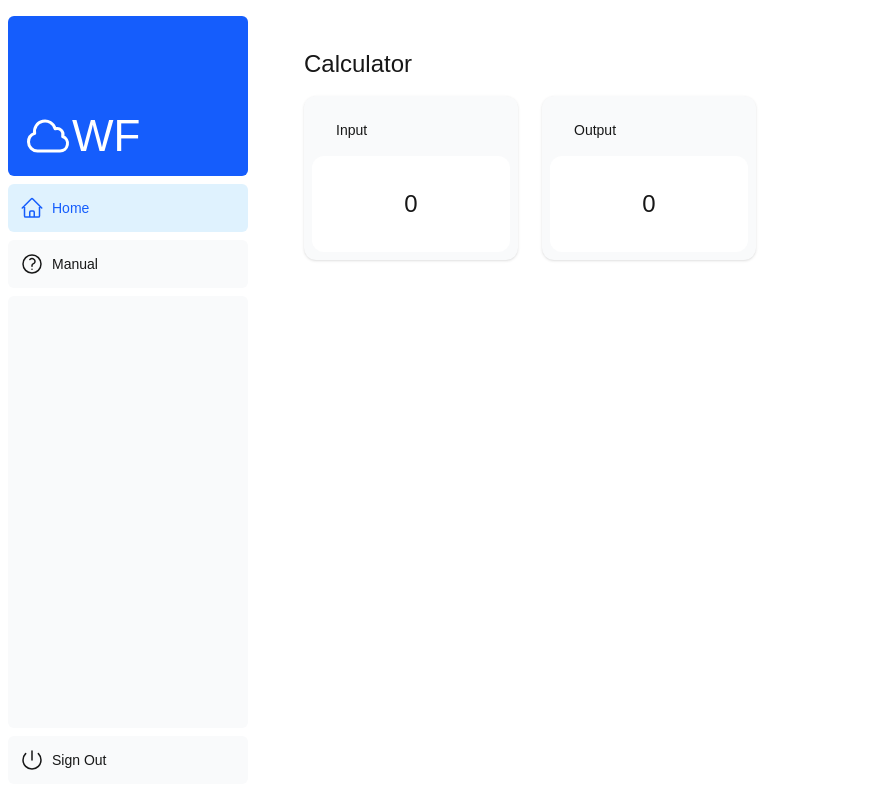
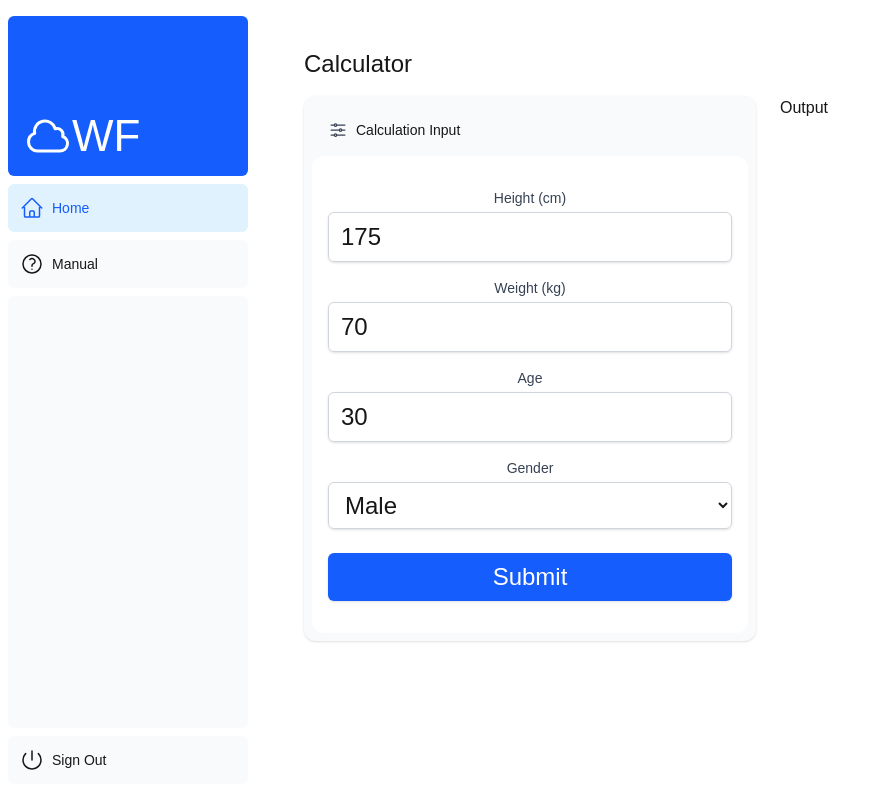
Before and after one commit to nilanbais/weatherfashion-nextjs, a Next.js app in the folder weatherfashion/: page /dashboard in a window 1280 px wide. Shown: the whole page, without its empty margins (0-883 px from the left). Built offline with nearby package versions, Linux system fonts and the light colour scheme; a web font is replaced by a local one.

Commit message:
checkpoint1

```diff
--- a/weatherfashion/app/dashboard/page.tsx
+++ b/weatherfashion/app/dashboard/page.tsx
@@ -1,5 +1,5 @@
 import { lusitana } from '@/app/ui/fonts';
-import { Card } from '@/app/ui/dashboard/cards';
+import { InputCard, OutputCard } from '@/app/ui/dashboard/cards';
 
 export default async function Page() {
 
@@ -8,12 +8,9 @@ export default async function Page() {
       <h1 className={`${lusitana.className} mb-4 text-xl md:text-2xl`}>
         Calculator
       </h1>
-      <div className="grid gap-6 sm:grid-cols-2 lg:grid-cols-4">
-        <Card title="Input" value={0} type="" />
-        <Card title="Output" value={0} type="" />
-      </div>
-      <div className="mt-6 grid grid-cols-1 gap-6 md:grid-cols-4 lg:grid-cols-8">
-
+      <div className="grid gap-6 sm:grid-cols-1 lg:grid-cols-2">
+        <InputCard title="Calculation Input"/>
+        <OutputCard title="Output"/>
       </div>
     </main>
   );
--- /dev/null
+++ b/weatherfashion/app/server/handlers.tsx
@@ -0,0 +1,5 @@
+'use server'
+
+export default async function handleUserInput(formData: FormData) {
+
+};
--- a/weatherfashion/app/ui/dashboard/cards.tsx
+++ b/weatherfashion/app/ui/dashboard/cards.tsx
@@ -1,16 +1,13 @@
 import {
-    BanknotesIcon,
-    ClockIcon,
-    UserGroupIcon,
-    InboxIcon,
+  AdjustmentsHorizontalIcon,
+  IdentificationIcon
 } from '@heroicons/react/24/outline';
 import { lusitana } from '@/app/ui/fonts';
+import UserInputForm from '@/app/ui/input/form';
 
 const iconMap = {
-    collected: BanknotesIcon,
-    customers: UserGroupIcon,
-    pending: ClockIcon,
-    invoices: InboxIcon,
+  input: AdjustmentsHorizontalIcon,
+  output: IdentificationIcon
 };
 
 export default async function CardWrapper() {
@@ -30,29 +27,62 @@ export default async function CardWrapper() {
     );
 }
 
-export function Card({
-    title,
-    value,
-    type,
+export function InputCard({
+  title
 }: {
-    title: string;
-    value: number | string;
-    type: 'invoices' | 'customers' | 'pending' | 'collected';
+  title: string
 }) {
-    const Icon = iconMap[type];
+  const Icon = iconMap.input;
 
   return (
-      <div className="rounded-xl bg-gray-50 p-2 shadow-sm">
+    <div className="rounded-xl bg-gray-50 p-2 shadow-sm w-auto h-auto">
       <div className="flex p-4">
         {Icon ? <Icon className="h-5 w-5 text-gray-700" /> : null}
         <h3 className="ml-2 text-sm font-medium">{title}</h3>
       </div>
-        <p
+      <div
         className={`${lusitana.className}
           truncate rounded-xl bg-white px-4 py-8 text-center text-2xl`}
       >
-          {value}
-        </p>
+        <UserInputForm />
+      </div>
     </div>
   );
 }
+
+
+export function OutputCard({
+  title
+}: {
+  title: string
+}) {
+  return <p>{title}</p>
+}
+
+
+// export function Card({
+//     title,
+//     value,
+//     type,
+//   }: {
+//     title: string;
+//     value: number | string;
+//     type: 'invoices' | 'customers' | 'pending' | 'collected';
+//   }) {
+//     const Icon = iconMap[type];
+
+//     return (
+//       <div className="rounded-xl bg-gray-50 p-2 shadow-sm">
+//         <div className="flex p-4">
+//           {Icon ? <Icon className="h-5 w-5 text-gray-700" /> : null}
+//           <h3 className="ml-2 text-sm font-medium">{title}</h3>
+//         </div>
+//         <p
+//           className={`${lusitana.className}
+//             truncate rounded-xl bg-white px-4 py-8 text-center text-2xl`}
+//         >
+//           {value}
+//         </p>
+//       </div>
+//     );
+// }
--- a/weatherfashion/app/ui/dashboard/sidenav.tsx
+++ b/weatherfashion/app/ui/dashboard/sidenav.tsx
@@ -11,18 +11,26 @@ export default function SideNav() {
       >
         <div className="w-32 text-white md:w-40">
           <WFLogo />
+
         </div>
       </div>
+
       <div className="flex grow flex-row justify-between space-x-2 md:flex-col md:space-x-0 md:space-y-2">
         <NavLinks />
+
         <div className="hidden h-auto w-full grow rounded-md bg-gray-50 md:block"></div>
-        <Link
+
+        <Link href="/">
+          <button
           className="flex h-[48px] w-full grow items-center justify-center gap-2 rounded-md bg-gray-50 p-3 text-sm font-medium hover:bg-sky-100 hover:text-blue-600 md:flex-none md:justify-start md:p-2 md:px-3"
-          href="/"
-        >
+          >
             <PowerIcon className="w-6" />
+
             <div className="hidden md:block">Sign Out</div>
+
+          </button>
         </Link>
+
       </div>
     </div>
   );
--- /dev/null
+++ b/weatherfashion/app/ui/input/form.tsx
@@ -0,0 +1,92 @@
+import Form from 'next/form'
+import handleUserInput from '@/app/server/handlers';
+
+
+
+export default function UserInputForm() {
+    return (
+        <Form action={handleUserInput}>
+            <div className="space-y-4">
+                {/* Height Field */}
+                <div className="flex flex-col">
+                    <label htmlFor="height" className="text-sm font-medium text-gray-700 mb-1">
+                        Height (cm)
+                    </label>
+                    <input
+                        type="number"
+                        id="height"
+                        name="height"
+                        defaultValue={175}
+                        placeholder="Enter height in cm"
+                        className="w-full px-3 py-2 border border-gray-300 rounded-md shadow-sm focus:outline-none focus:ring-2 focus:ring-blue-500 focus:border-blue-500"
+                        required
+                    />
+                </div>
+
+                {/* Weight Field */}
+                <div className="flex flex-col">
+                    <label htmlFor="weight" className="text-sm font-medium text-gray-700 mb-1">
+                        Weight (kg)
+                    </label>
+                    <input
+                        type="number"
+                        id="weight"
+                        name="weight"
+                        defaultValue={70}
+                        placeholder="Enter weight in kg"
+                        className="w-full px-3 py-2 border border-gray-300 rounded-md shadow-sm focus:outline-none focus:ring-2 focus:ring-blue-500 focus:border-blue-500"
+                        required
+                    />
+                </div>
+
+                {/* Age Field */}
+                <div className="flex flex-col">
+                    <label htmlFor="age" className="text-sm font-medium text-gray-700 mb-1">
+                        Age
+                    </label>
+                    <input
+                        type="number"
+                        id="age"
+                        name="age"
+                        defaultValue={30}
+                        placeholder="Enter age in years"
+                        className="w-full px-3 py-2 border border-gray-300 rounded-md shadow-sm focus:outline-none focus:ring-2 focus:ring-blue-500 focus:border-blue-500"
+                        required
+                    />
+                </div>
+
+                {/* Gender Field */}
+                <div className="flex flex-col">
+                    <label htmlFor="gender" className="text-sm font-medium text-gray-700 mb-1">
+                        Gender
+                    </label>
+                    <select
+                        id="gender"
+                        name="gender"
+                        className="w-full px-3 py-2 border border-gray-300 rounded-md shadow-sm focus:outline-none focus:ring-2 focus:ring-blue-500 focus:border-blue-500"
+                        required
+                    >
+                        <option value="" disabled>Select gender</option>
+                        <option value="male">Male</option>
+                        <option value="female">Female</option>
+                        <option value="other">Other</option>
+                    </select>
+                </div>
+
+                {/* Submit Button */}
+                <div className="pt-2">
+                    <button
+                        type="submit"
+                        className="w-full bg-blue-600 hover:bg-blue-700 text-white font-medium py-2 px-4 rounded-md shadow-sm focus:outline-none focus:ring-2 focus:ring-blue-500 focus:ring-offset-2 transition-colors"
+                    >
+                        Submit
+                    </button>
+
+                </div>
+            </div>
+
+
+
+        </Form>
+    );
+};
```
Lines whose indentation alone changed are shown as unchanged.
